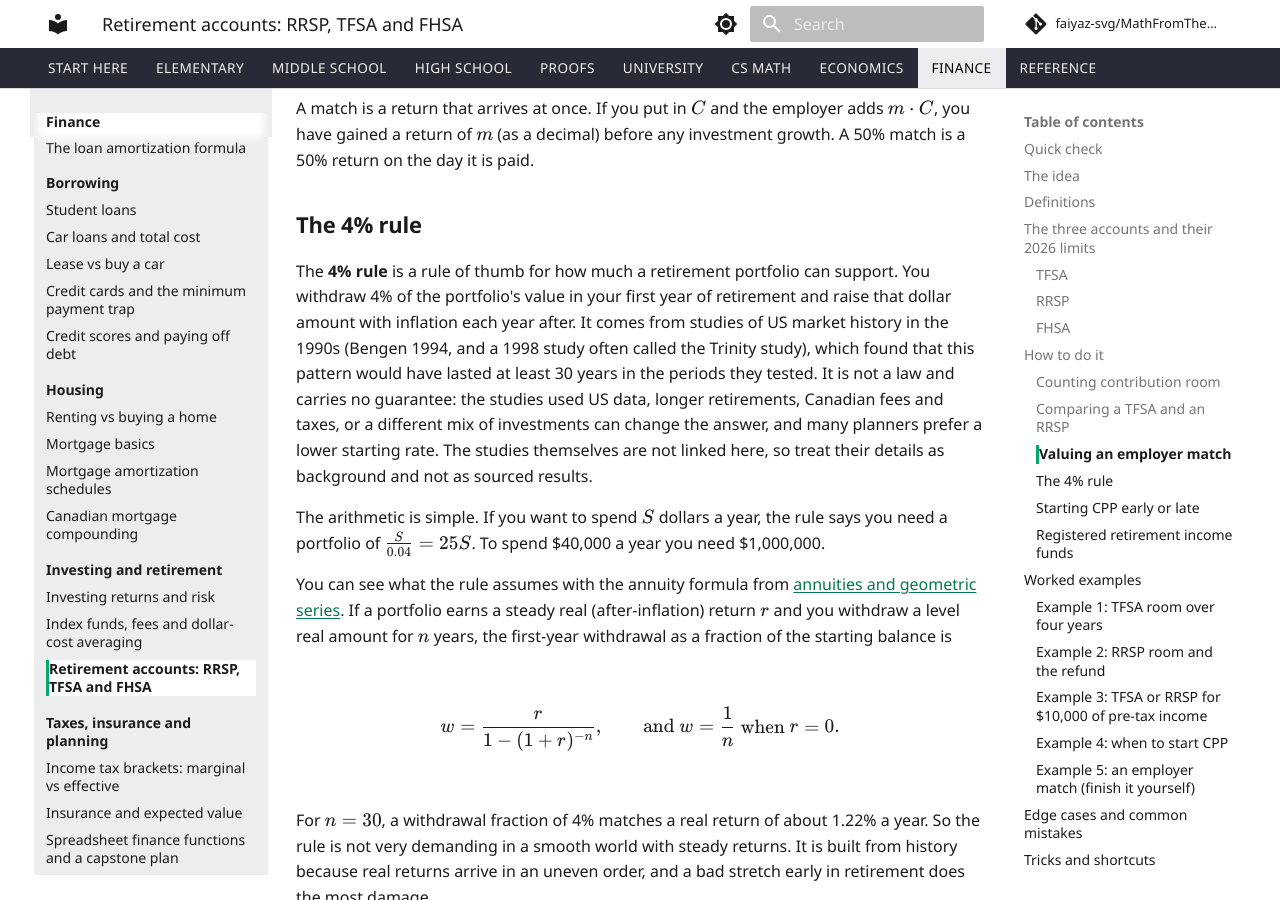
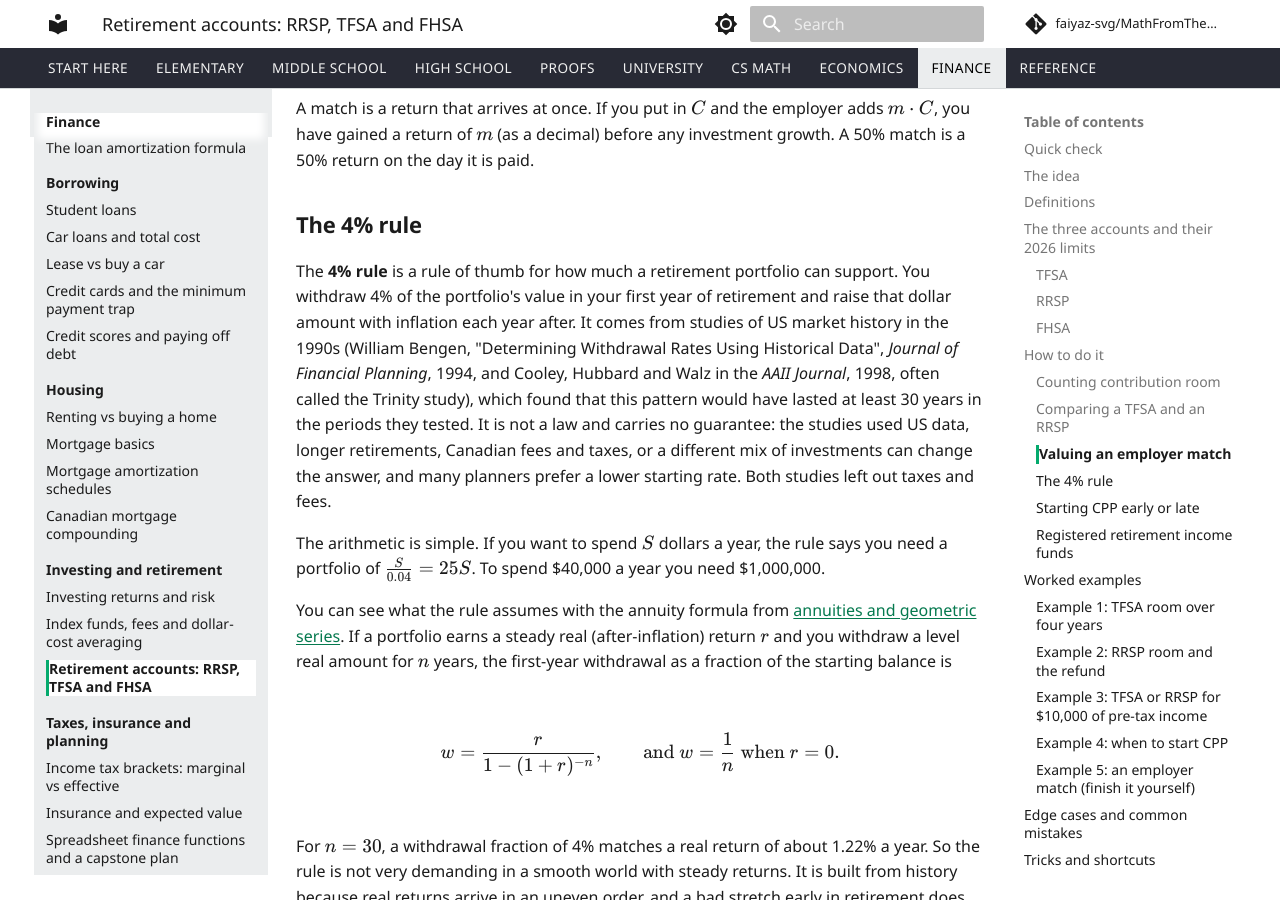
Before and after one commit to faiyaz-svg/MathFromTheGroundUp, an MkDocs documentation site: the page built from docs/08-financial-math/06-investing-and-retirement/03-retirement-accounts.md, in a window 1280 px wide and 900 px high, scrolled down 4731 px. Built offline with MkDocs 1.6.1 and Material for MkDocs 9.7.7, drawn with Linux system fonts in a browser that asks for light colours; comment, search, counter and statistics services are not loaded.

Commit message:
cite cmhc sales tax rate and 4% rule studies

```diff
--- a/docs/08-financial-math/06-investing-and-retirement/03-retirement-accounts.md
+++ b/docs/08-financial-math/06-investing-and-retirement/03-retirement-accounts.md
@@ -102,7 +102,7 @@ A match is a return that arrives at once. If you put in $C$ and the employer add
 
 ### The 4% rule
 
-The **4% rule** is a rule of thumb for how much a retirement portfolio can support. You withdraw 4% of the portfolio's value in your first year of retirement and raise that dollar amount with inflation each year after. It comes from studies of US market history in the 1990s (Bengen 1994, and a 1998 study often called the Trinity study), which found that this pattern would have lasted at least 30 years in the periods they tested. It is not a law and carries no guarantee: the studies used US data, longer retirements, Canadian fees and taxes, or a different mix of investments can change the answer, and many planners prefer a lower starting rate. The studies themselves are not linked here, so treat their details as background and not as sourced results.
+The **4% rule** is a rule of thumb for how much a retirement portfolio can support. You withdraw 4% of the portfolio's value in your first year of retirement and raise that dollar amount with inflation each year after. It comes from studies of US market history in the 1990s (William Bengen, "Determining Withdrawal Rates Using Historical Data", *Journal of Financial Planning*, 1994, and Cooley, Hubbard and Walz in the *AAII Journal*, 1998, often called the Trinity study), which found that this pattern would have lasted at least 30 years in the periods they tested. It is not a law and carries no guarantee: the studies used US data, longer retirements, Canadian fees and taxes, or a different mix of investments can change the answer, and many planners prefer a lower starting rate. Both studies left out taxes and fees.
 
 The arithmetic is simple. If you want to spend $S$ dollars a year, the rule says you need a portfolio of $\frac{S}{0.04} = 25S$. To spend \$40,000 a year you need \$1,000,000.
 
```
Also changed, not shown: docs/08-financial-math/05-housing/02-mortgage-basics.md (+1 -1 lines).
